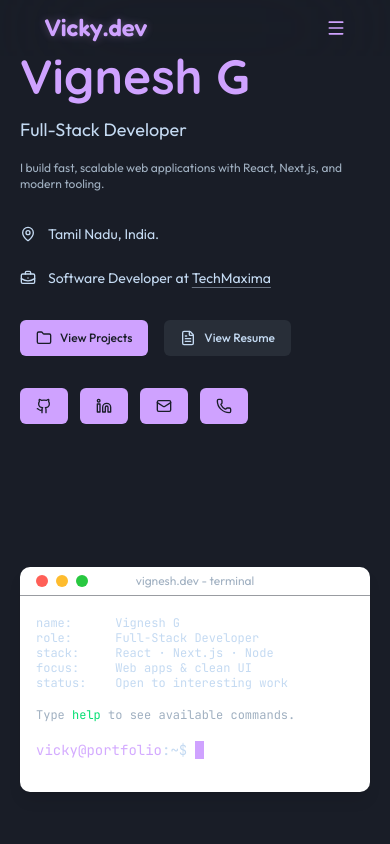
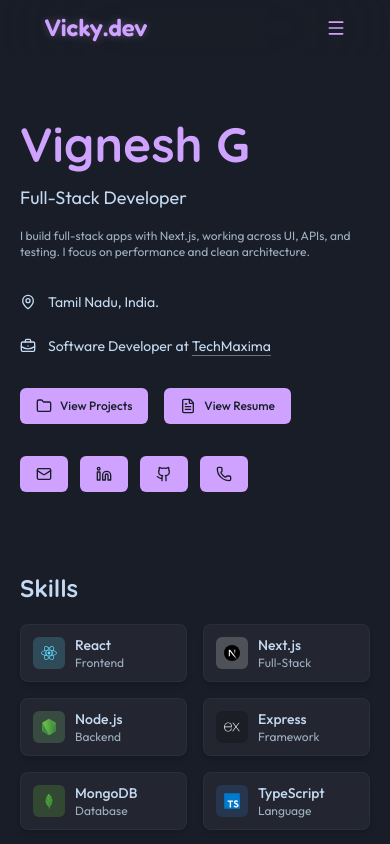
Before and after one commit to vignesh-g-05/portfolio, a React (Vite) app: page / in a window 390 px wide. Shown: the top 844 px of the page. Built offline with nearby package versions, Linux system fonts and the light colour scheme.

Commit message:
feat(hero): make responsive and add resume

```diff
--- a/index.html
+++ b/index.html
@@ -1,5 +1,5 @@
 <!doctype html>
-<html lang="en" class="scrollbar-minimal">
+<html lang="en" class="scrollbar-minimal scroll-smooth">
   <head>
     <meta charset="UTF-8" />
     <link rel="icon" type="image/svg+xml" href="/vite.svg" />
--- /dev/null
+++ b/src/features/hero/components/hero-details.tsx
@@ -0,0 +1,109 @@
+import { buttonVariants } from "@/components/ui/shadcn/button";
+import { cn } from "@/lib/utils";
+import {
+  BriefcaseBusiness,
+  FileText,
+  Folder,
+  Github,
+  Linkedin,
+  Mail,
+  MapPin,
+  Phone,
+} from "lucide-react";
+const HeroDetails = () => {
+  return (
+    <div className="space-y-8">
+      <div className="space-y-4">
+        <h1 className="font-heading text-primary text-5xl font-extrabold md:text-6xl lg:text-7xl">
+          Vignesh G
+        </h1>
+        <h2 className="text-lg md:text-xl lg:text-2xl">Full-Stack Developer</h2>
+        <p className="text-muted-foreground max-w-125 text-xs md:text-sm lg:text-base">
+          I build full-stack apps with Next.js, working across UI, APIs, and
+          testing. I focus on performance and clean architecture.
+        </p>
+      </div>
+
+      <div className="flex flex-wrap items-center gap-6 text-sm">
+        <div className="flex items-center gap-3">
+          <MapPin aria-hidden className="size-4" />
+          <p>Tamil Nadu, India.</p>
+        </div>
+        <div className="flex items-center gap-3">
+          <BriefcaseBusiness aria-hidden className="size-4" />
+          <p>
+            Software Developer at&nbsp;
+            <a
+              href="https://techmaxima.in"
+              target="_blank"
+              rel="noopener noreferrer"
+              className="decoration-muted-foreground/60 hover:decoration-primary underline underline-offset-4"
+            >
+              TechMaxima
+            </a>
+          </p>
+        </div>
+      </div>
+
+      <div className="flex flex-wrap items-center gap-4">
+        <a href="#projects" className={cn(buttonVariants())}>
+          <Folder aria-hidden />
+          View Projects
+        </a>
+        <a
+          href="/vignesh-g-fullstack-developer-resume.pdf"
+          target="_blank"
+          rel="noopener noreferrer"
+          className={cn(buttonVariants())}
+        >
+          <FileText aria-hidden />
+          View Resume
+        </a>
+      </div>
+
+      <div className="flex items-center gap-3">
+        <a
+          aria-label="Email"
+          href="mailto:gvignesh05@gmail.com"
+          target="_blank"
+          rel="noopener noreferrer"
+          className={cn(buttonVariants({ size: "sm" }))}
+        >
+          <Mail />
+        </a>
+
+        <a
+          aria-label="LinkedIn"
+          href="https://www.linkedin.com/in/-vignesh-g/"
+          target="_blank"
+          rel="noopener noreferrer"
+          className={cn(buttonVariants({ size: "sm" }))}
+        >
+          <Linkedin />
+        </a>
+
+        <a
+          aria-label="GitHub"
+          href="https://github.com/vignesh-g-05"
+          target="_blank"
+          rel="noopener noreferrer"
+          className={cn(buttonVariants({ size: "sm" }))}
+        >
+          <Github />
+        </a>
+
+        <a
+          aria-label="Phone"
+          href="tel:+91 12345 12345"
+          target="_blank"
+          rel="noopener noreferrer"
+          className={cn(buttonVariants({ size: "sm" }))}
+        >
+          <Phone />
+        </a>
+      </div>
+    </div>
+  );
+};
+
+export default HeroDetails;
--- a/src/features/hero/components/terminal.tsx
+++ b/src/features/hero/components/terminal.tsx
@@ -23,7 +23,7 @@ const Terminal = () => {
   return (
     <div
       role="presentation"
-      className="dark:bg-secondary/50 mx-auto w-full max-w-130 overflow-hidden rounded-lg bg-white text-sm shadow-lg"
+      className="dark:bg-secondary/50 mx-auto hidden w-full max-w-130 overflow-hidden rounded-lg bg-white text-sm shadow-lg md:block"
     >
       <div className="border-border/50 relative flex items-center border-b px-4 py-2">
         <div className="flex items-center gap-2">
--- a/src/features/hero/index.tsx
+++ b/src/features/hero/index.tsx
@@ -1,108 +1,13 @@
-import { Button, buttonVariants } from "@/components/ui/shadcn/button";
-import { cn } from "@/lib/utils";
-import {
-  BriefcaseBusiness,
-  FileText,
-  Folder,
-  Github,
-  Linkedin,
-  Mail,
-  MapPin,
-  Phone,
-} from "lucide-react";
 import Terminal from "./components/terminal";
+import HeroDetails from "./components/hero-details";
 
 const Hero = () => {
   return (
     <section
       aria-label="Introduction"
-      className="grid h-screen items-center gap-10 md:grid-cols-2"
+      className="mt-30 grid items-center gap-10 md:mt-0 md:h-screen md:grid-cols-2"
     >
-      <div className="space-y-8">
-        <div className="space-y-4">
-          <h1 className="font-heading text-primary text-5xl font-extrabold md:text-6xl lg:text-7xl">
-            Vignesh G
-          </h1>
-          <h2 className="text-lg md:text-xl lg:text-2xl">
-            Full-Stack Developer
-          </h2>
-          <p className="text-muted-foreground max-w-125 text-xs md:text-sm lg:text-base">
-            I build fast, scalable web applications with React, Next.js, and
-            modern tooling.
-          </p>
-        </div>
-
-        <div className="flex flex-wrap items-center gap-6 text-sm">
-          <div className="flex items-center gap-3">
-            <MapPin aria-hidden className="size-4" />
-            <p>Tamil Nadu, India.</p>
-          </div>
-          <div className="flex items-center gap-3">
-            <BriefcaseBusiness aria-hidden className="size-4" />
-            <p>
-              Software Developer at&nbsp;
-              <a
-                href="https://techmaxima.in"
-                target="_blank"
-                rel="noopener noreferrer"
-                className="decoration-muted-foreground/60 hover:decoration-primary underline underline-offset-4"
-              >
-                TechMaxima
-              </a>
-            </p>
-          </div>
-        </div>
-
-        <div className="flex flex-wrap items-center gap-4">
-          <Button>
-            <Folder aria-hidden />
-            View Projects
-          </Button>
-          <Button variant="secondary">
-            <FileText aria-hidden />
-            View Resume
-          </Button>
-        </div>
-
-        <div className="flex items-center gap-3">
-          <a
-            aria-label="GitHub"
-            href="https://github.com/vignesh-g-05"
-            target="_blank"
-            rel="noopener noreferrer"
-            className={cn(buttonVariants({ size: "sm" }))}
-          >
-            <Github />
-          </a>
-          <a
-            aria-label="LinkedIn"
-            href="https://www.linkedin.com/in/-vignesh-g/"
-            target="_blank"
-            rel="noopener noreferrer"
-            className={cn(buttonVariants({ size: "sm" }))}
-          >
-            <Linkedin />
-          </a>
-          <a
-            aria-label="Email"
-            href="mailto:gvignesh05@gmail.com"
-            target="_blank"
-            rel="noopener noreferrer"
-            className={cn(buttonVariants({ size: "sm" }))}
-          >
-            <Mail />
-          </a>
-          <a
-            aria-label="Phone"
-            href="tel:+91 12345 12345"
-            target="_blank"
-            rel="noopener noreferrer"
-            className={cn(buttonVariants({ size: "sm" }))}
-          >
-            <Phone />
-          </a>
-        </div>
-      </div>
+      <HeroDetails />
       <Terminal />
     </section>
   );
--- a/src/features/projects/index.tsx
+++ b/src/features/projects/index.tsx
@@ -60,7 +60,11 @@ export const projects: Project[] = [
 
 const Projects = () => {
   return (
-    <section className="space-y-5" aria-labelledby="projects-heading">
+    <section
+      className="scroll-mt-40 space-y-5"
+      id="projects"
+      aria-labelledby="projects-heading"
+    >
       <h2
         id="projects-heading"
         className="font-heading text-2xl font-bold md:text-3xl"
```
Also changed, not shown: 1 other file (tests, documents, lock files or other folders).
